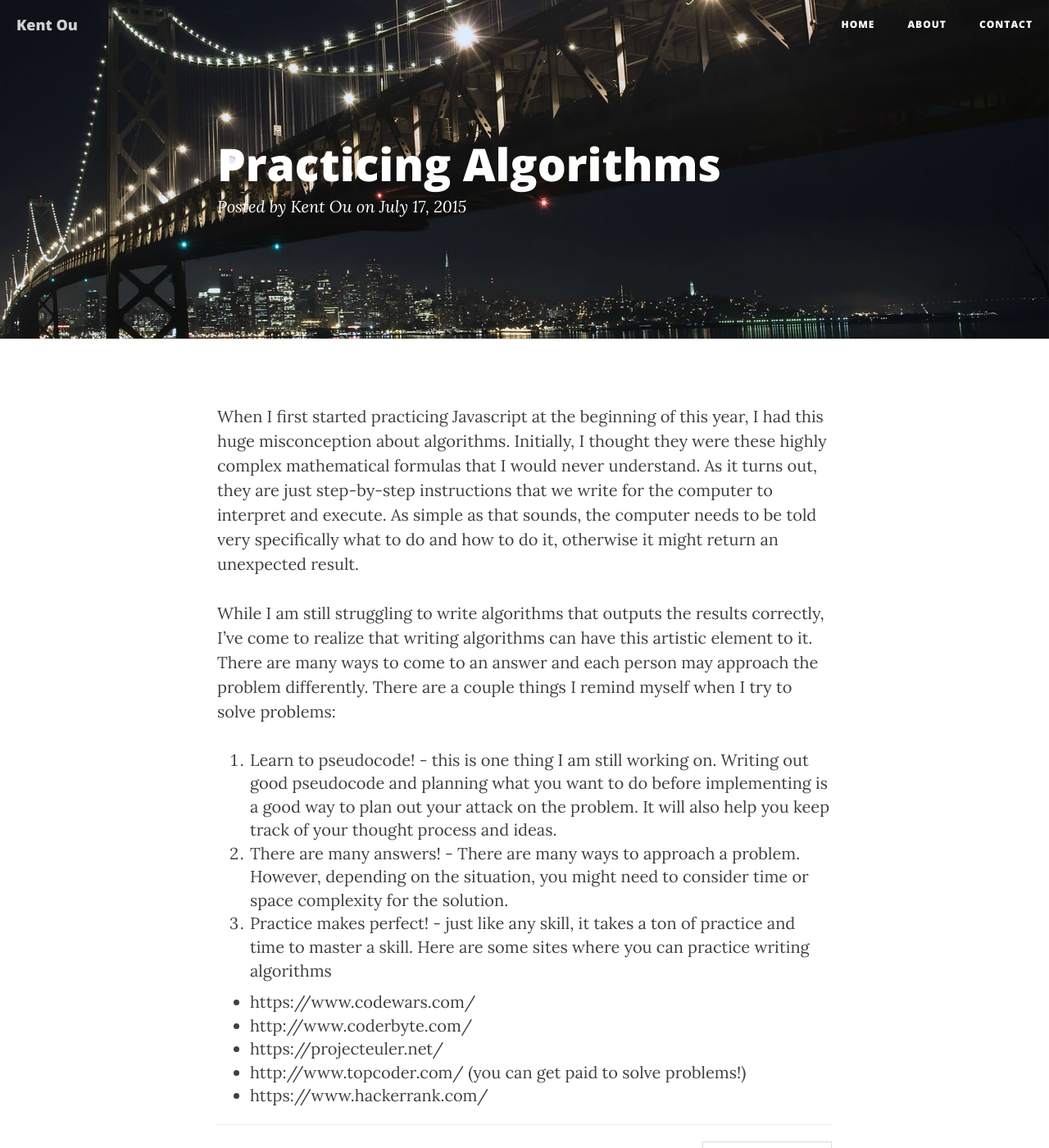
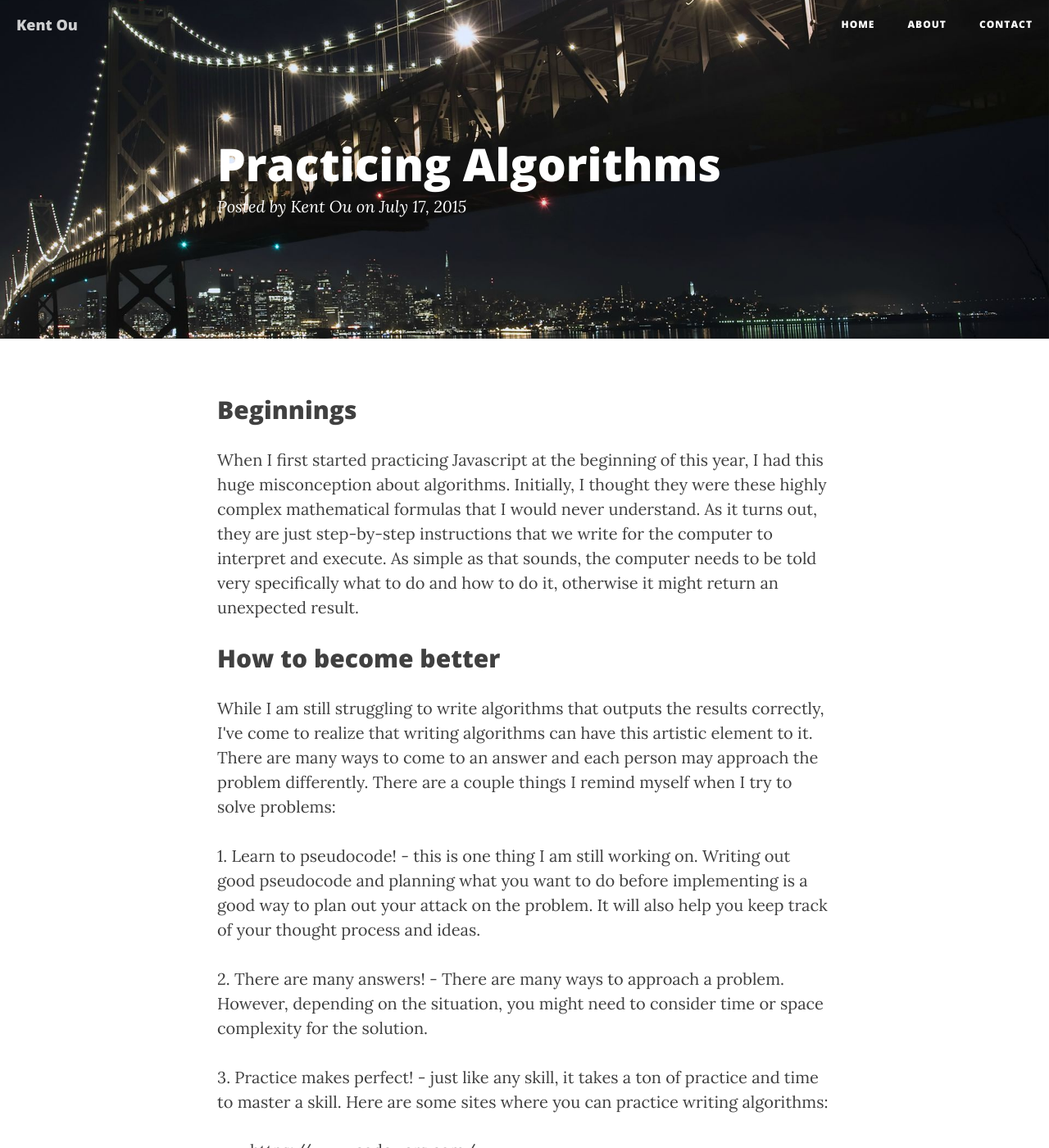
Before and after one commit to kent10ou/kent10ou.github.io, a Jekyll site: the page built from _posts/2015-07-17-Practicing-Algorithms.md, in a window 1280 px wide and 1400 px high. Shown: the whole window at 82% size. Built offline with Jekyll 4.4.1, drawn with Linux system fonts in a browser that asks for light colours; nearby versions of some CDN libraries; comment, search, counter and statistics services are not loaded.

Commit message:
editted algo post

```diff
--- a/_posts/2015-07-17-Practicing-Algorithms.md
+++ b/_posts/2015-07-17-Practicing-Algorithms.md
@@ -3,13 +3,15 @@ layout: post
 title: Practicing Algorithms
 ---
 
-When I first started practicing Javascript at the beginning of this year, I had this huge misconception about algorithms. Initially, I thought they were these highly complex mathematical formulas that I would never understand. As it turns out, they are just step-by-step instructions that we write for the computer to interpret and execute. As simple as that sounds, the computer needs to be told very specifically what to do and how to do it, otherwise it might return an unexpected result.
+## Beginnings
+<p>When I first started practicing Javascript at the beginning of this year, I had this huge misconception about algorithms. Initially, I thought they were these highly complex mathematical formulas that I would never understand. As it turns out, they are just step-by-step instructions that we write for the computer to interpret and execute. As simple as that sounds, the computer needs to be told very specifically what to do and how to do it, otherwise it might return an unexpected result.</p>
 
-While I am still struggling to write algorithms that outputs the results correctly, I've come to realize that writing algorithms can have this artistic element to it. There are many ways to come to an answer and each person may approach the problem differently. There are a couple things I remind myself when I try to solve problems:
+## How to become better
+<p>While I am still struggling to write algorithms that outputs the results correctly, I've come to realize that writing algorithms can have this artistic element to it. There are many ways to come to an answer and each person may approach the problem differently. There are a couple things I remind myself when I try to solve problems:</p>
 
-1. Learn to pseudocode! - this is one thing I am still working on. Writing out good pseudocode and planning what you want to do before implementing is a good way to plan out your attack on the problem. It will also help you keep track of your thought process and ideas.
-2. There are many answers! - There are many ways to approach a problem. However, depending on the situation, you might need to consider time or space complexity for the solution.
-3. Practice makes perfect! - just like any skill, it takes a ton of practice and time to master a skill. Here are some sites where you can practice writing algorithms
+<p>1. Learn to pseudocode! - this is one thing I am still working on. Writing out good pseudocode and planning what you want to do before implementing is a good way to plan out your attack on the problem. It will also help you keep track of your thought process and ideas.</p>
+<p>2. There are many answers! - There are many ways to approach a problem. However, depending on the situation, you might need to consider time or space complexity for the solution.</p>
+<p>3. Practice makes perfect! - just like any skill, it takes a ton of practice and time to master a skill. Here are some sites where you can practice writing algorithms:</p>
 
 
 * <a href='https://www.codewars.com/'>https://www.codewars.com/</a>
```
